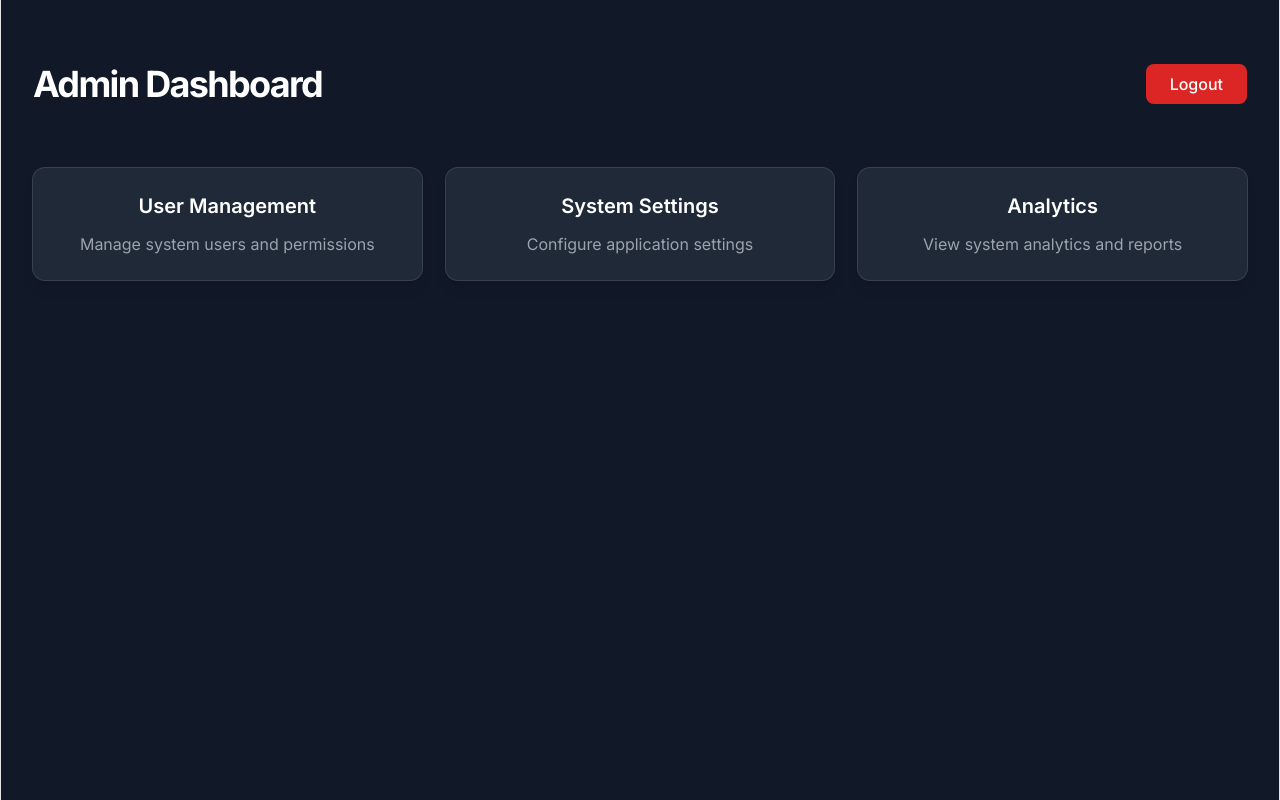
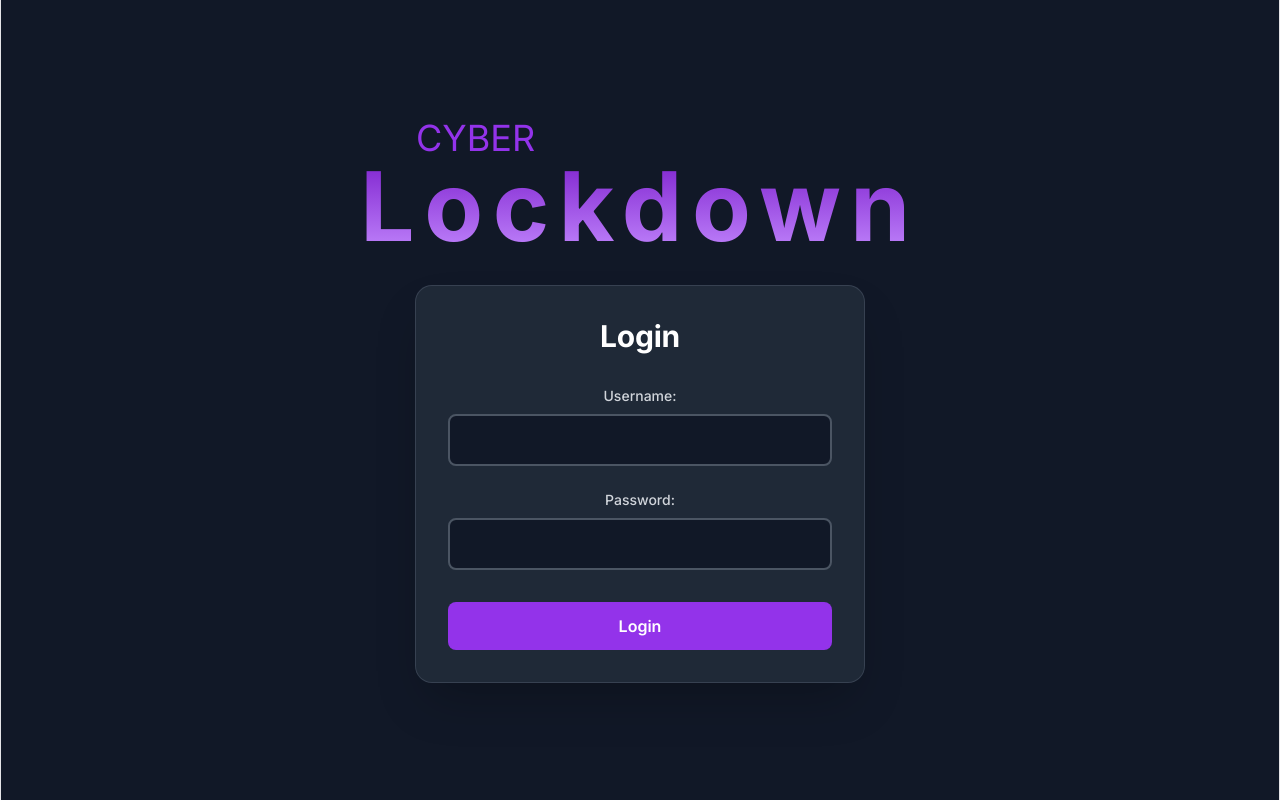
Before and after one commit to Torehpies/sqlinjection, a React (Vite) app in the folder frontend/samplevite/: page /admin in a window 1280 px wide. Built offline with nearby package versions, Linux system fonts and the light colour scheme.

Commit message:
refactor(frontend): update frontend for rbac

```diff
--- a/frontend/samplevite/src/AdminLanding.jsx
+++ b/frontend/samplevite/src/AdminLanding.jsx
@@ -4,7 +4,9 @@ function AdminLanding() {
   const navigate = useNavigate()
 
   const handleLogout = () => {
-    navigate('/')
+    localStorage.removeItem('role');
+    localStorage.removeItem('user');
+    navigate('/');
   }
 
   return (
--- a/frontend/samplevite/src/App.jsx
+++ b/frontend/samplevite/src/App.jsx
@@ -9,8 +9,8 @@ function App() {
     <Router>
       <Routes>
         <Route path="/" element={<Login />} />
-        <Route path="/admin" element={<AdminLanding />} />
-        <Route path="/user" element={<UserLanding />} />
+         <Route path="/admin" element={localStorage.getItem('role') === 'admin' ? <AdminLanding /> : <Login />} />
+         <Route path="/user" element={localStorage.getItem('role') === 'user' ? <UserLanding /> : <Login />} />
       </Routes>
     </Router>
   )
--- a/frontend/samplevite/src/Login.jsx
+++ b/frontend/samplevite/src/Login.jsx
@@ -22,6 +22,15 @@ function Login() {
 			const data = await res.json();
 			if (data.success) {
 				setUser(data.user);
+				// store role and user info in localStorage
+				localStorage.setItem("role", data.user.role);
+				localStorage.setItem("user", JSON.stringify(data.user));
+				// redirect based on role
+				if (data.user.role === "admin") {
+					window.location.href = "/admin";
+				} else {
+					window.location.href = "/user";
+				}
 			} else {
 				setError(data.message || "Login failed");
 			}
--- a/frontend/samplevite/src/UserLanding.jsx
+++ b/frontend/samplevite/src/UserLanding.jsx
@@ -4,7 +4,9 @@ function UserLanding() {
   const navigate = useNavigate()
 
   const handleLogout = () => {
-    navigate('/')
+    localStorage.removeItem('role');
+    localStorage.removeItem('user');
+    navigate('/');
   }
 
   return (
```
